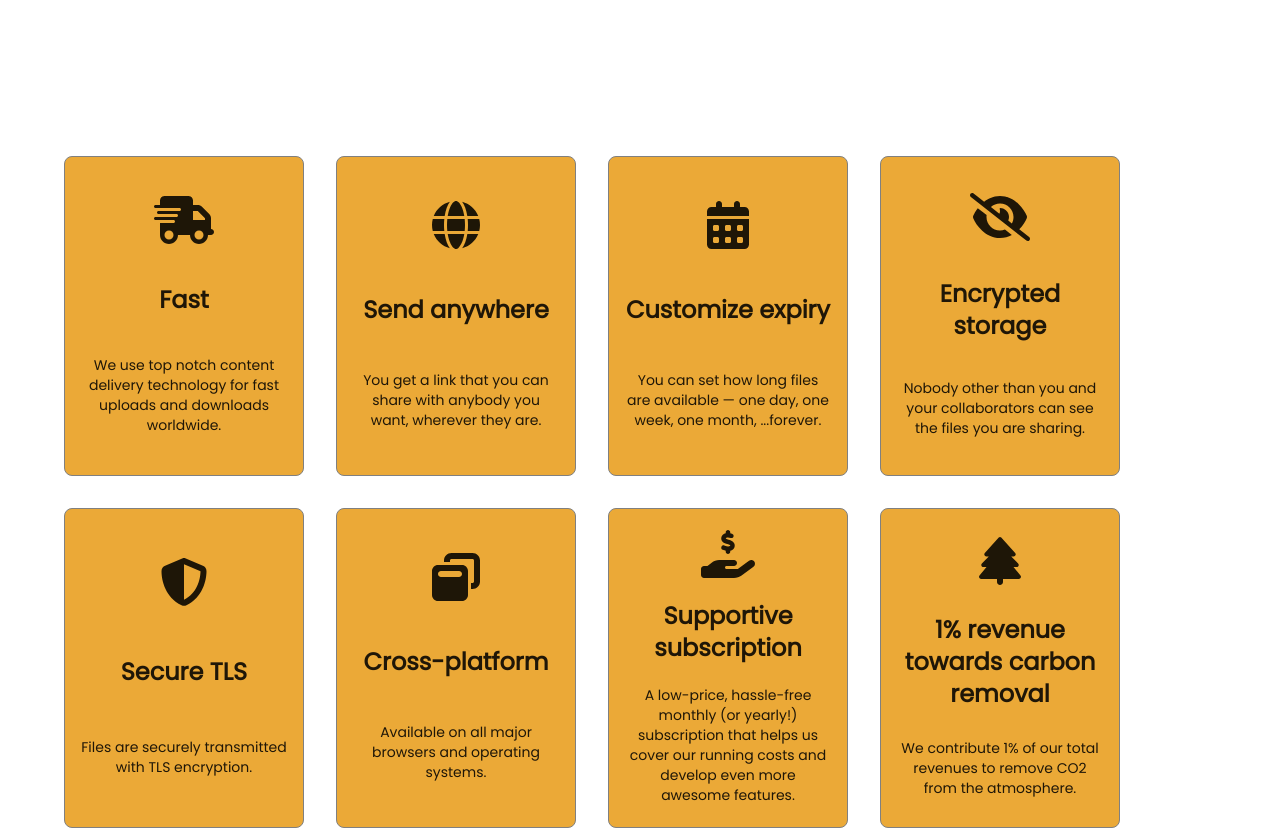
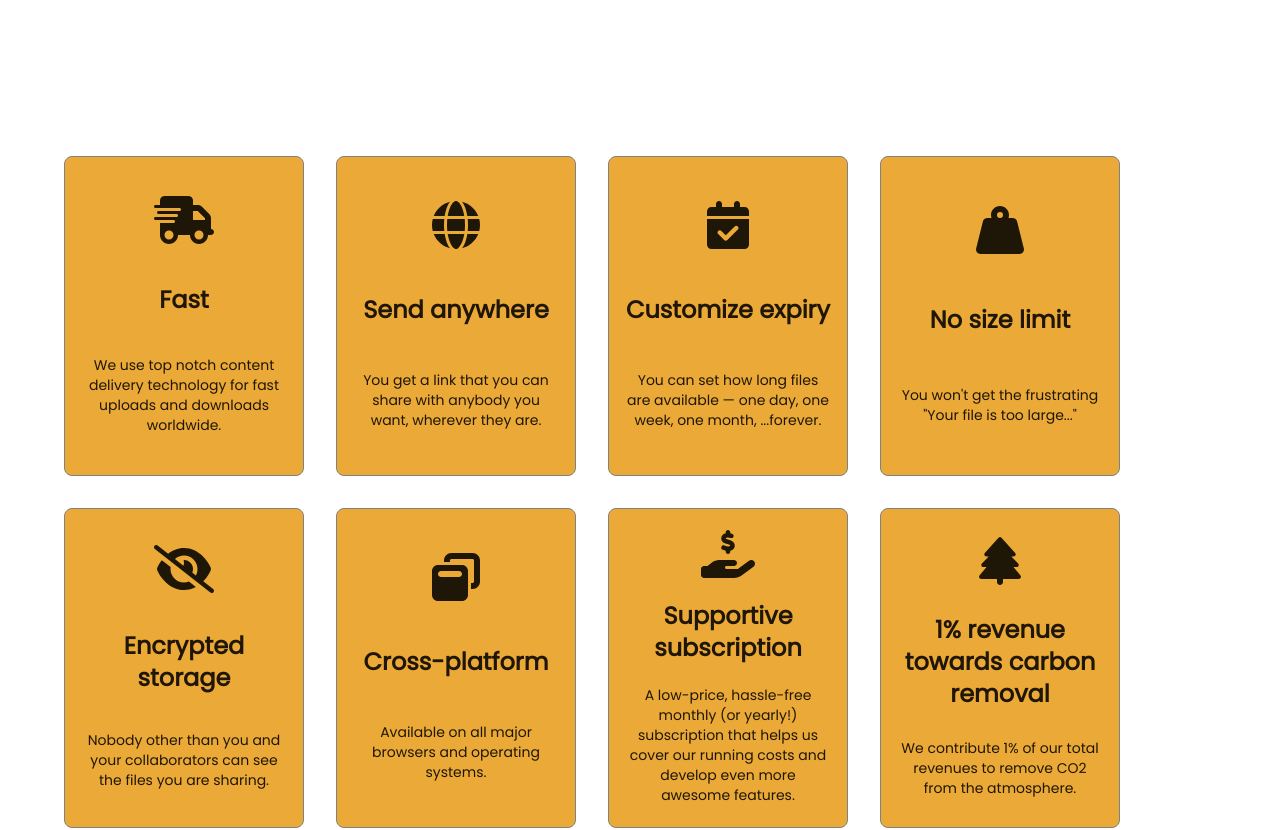
Before and after one commit to sugarshare/sugarshare-www, a React (Create React App) app: page / in a window 1280 px wide. Shown: the part 820-1650 px from the top of the page. Built offline with nearby package versions, Linux system fonts and the light colour scheme.

Commit message:
Add 'no size limit' to benefits and remove benefit TLS

```diff
--- a/src/App.tsx
+++ b/src/App.tsx
@@ -5,7 +5,7 @@ import Box from '@mui/material/Box';
 import Link from '@mui/material/Link';
 
 import {
-  faShieldHalved, faGlobe, faEyeSlash, faTruckFast, faWindowRestore, faCalendarDays, faHandHoldingDollar, faTree,
+  faWeightHanging, faGlobe, faEyeSlash, faTruckFast, faWindowRestore, faCalendarCheck, faHandHoldingDollar, faTree,
 } from '@fortawesome/free-solid-svg-icons';
 
 import settings from './settings';
@@ -46,19 +46,19 @@ export default function App() {
                 secondaryText='You get a link that you can share with anybody you want, wherever they are.'
               />,
               <PropertyTile
-                icon={faCalendarDays}
+                icon={faCalendarCheck}
                 primaryText='Customize expiry'
                 secondaryText='You can set how long files are available &mdash; one day, one week, one month, ...forever.'
+              />,
+              <PropertyTile
+                icon={faWeightHanging}
+                primaryText='No size limit'
+                secondaryText={'You won\'t get the frustrating "Your file is too large..."'}
               />,
               <PropertyTile
                 icon={faEyeSlash}
                 primaryText='Encrypted storage'
                 secondaryText='Nobody other than you and your collaborators can see the files you are sharing.'
-              />,
-              <PropertyTile
-                icon={faShieldHalved}
-                primaryText='Secure TLS'
-                secondaryText='Files are securely transmitted with TLS encryption.'
               />,
               <PropertyTile
                 icon={faWindowRestore}
```
